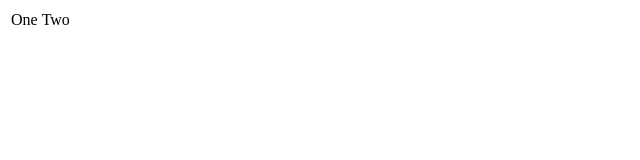
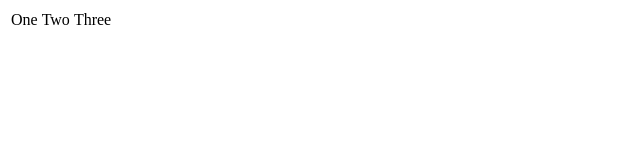
Before and after one commit to lalitnagrath/learn-html, a plain HTML site: page table.html in a window 1280 px wide. Shown: the full height of the page, 0-640 px from the left. Drawn offline with Linux system fonts and the light colour scheme.

Commit message:
file added

```diff
--- a/table.html
+++ b/table.html
@@ -12,7 +12,7 @@
         <tr>
             <td>One</td>
             <td>Two</td>
-            <td></td>
+            <td>Three</td>
         </tr>
     </table>
 </body>
```
